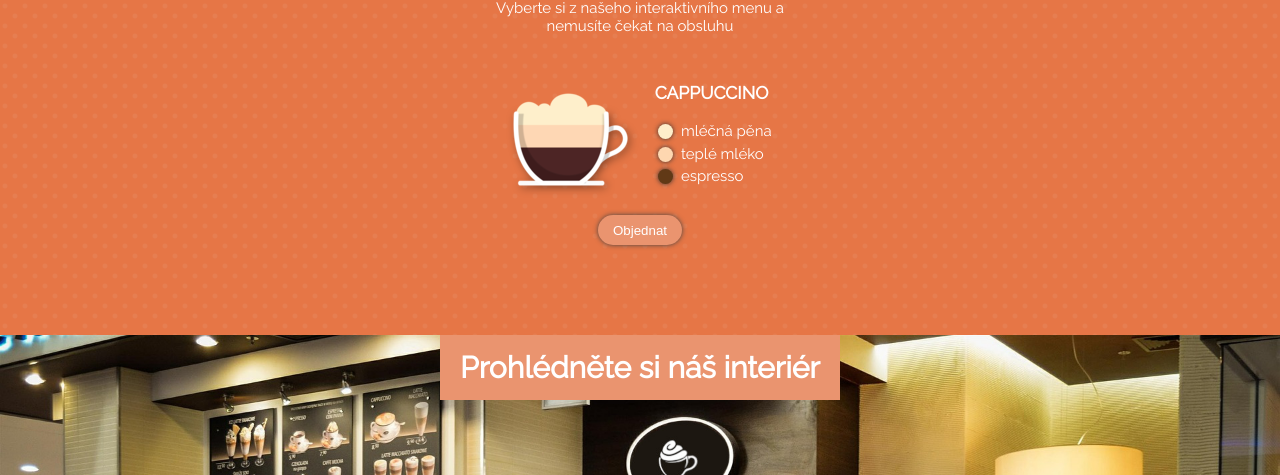
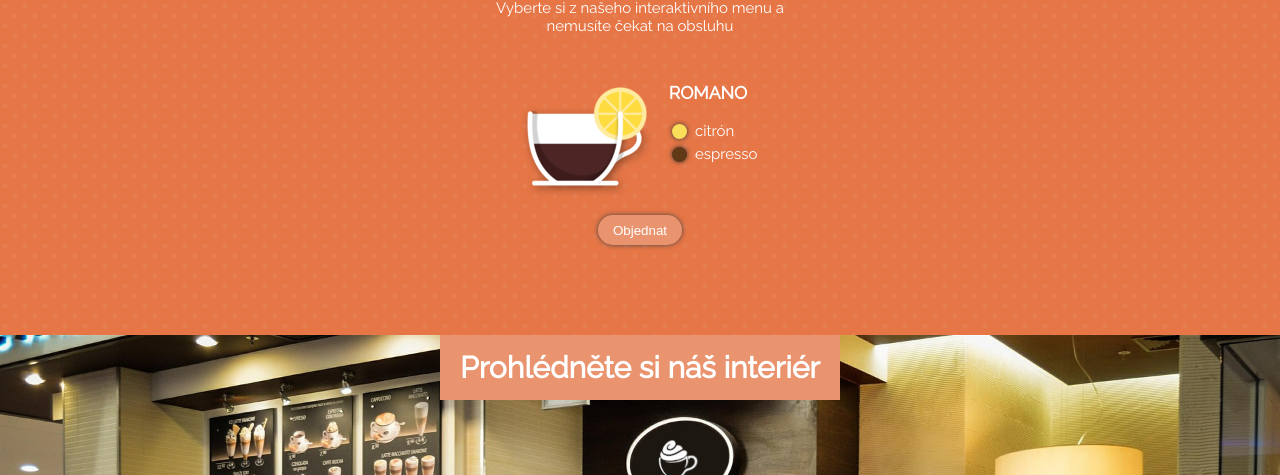
Before and after one commit to MiliWag/cafelora, a website built with webpack: page src/index.html in a window 1280 px wide. Shown: the part 739-1214 px from the top of the page. Built offline with nearby package versions, Linux system fonts and the light colour scheme.

Commit message:
Nápoj jako komponenta

```diff
--- /dev/null
+++ b/src/Drink/index.js
@@ -0,0 +1,98 @@
+'use strict';
+
+import './style.css';
+import { Layer } from '../Layer/index';
+
+let props = {
+  id: 'romano',
+  name: 'Romano',
+  ordered: false,
+  layers: [
+    {
+      color: '#fbdf5b',
+      label: 'citrón',
+    },
+    {
+      color: '#613916',
+      label: 'espresso',
+    },
+  ],
+};
+
+export const Drink = (props) => {
+  const drinkList = document.querySelector('.drinks-list');
+
+  const drink = document.createElement('div');
+  drink.className = 'drink';
+  drinkList.appendChild(drink);
+
+  const drinkProduct = document.createElement('div');
+  drinkProduct.className = 'drink__product';
+  drink.appendChild(drinkProduct);
+
+  const drinkCup = document.createElement('div');
+  drinkCup.className = 'drink__cup';
+  drinkProduct.appendChild(drinkCup);
+
+  const img = document.createElement('img');
+  img.src = `/assets/cups/${props.id}.png`;
+  drinkCup.appendChild(img);
+
+  const drinkInfo = document.createElement('div');
+  drinkInfo.className = 'drink__info';
+  drinkProduct.appendChild(drinkInfo);
+
+  const h3Elm = document.createElement('h3');
+  h3Elm.textContent = `${props.name}`;
+  drinkInfo.appendChild(h3Elm);
+
+  const drinkControls = document.createElement('div');
+  drinkControls.className = 'drink__controls';
+  drink.appendChild(drinkControls);
+
+  // tlačítko objednávky
+  const orderButton = document.createElement('button');
+  orderButton.className = 'order-btn';
+  orderButton.textContent = 'Objednat';
+  drinkControls.appendChild(orderButton);
+
+  // funkce, která mění Objednat na Zrušit
+  const order = document.querySelector('.order-btn');
+  const selectedOrder = document.querySelector('.drink__cup');
+  let isOrdered = true;
+
+  order.addEventListener('click', (e) => {
+    if (isOrdered) {
+      order.textContent = 'Zrušit';
+      selectedOrder.classList.add('drink__cup--selected');
+      isOrdered = false;
+    } else {
+      order.textContent = 'Objednat';
+      selectedOrder.classList.remove('drink__cup--selected');
+      isOrdered = true;
+    }
+  });
+
+  props.layers.forEach((layer) => {
+    const appElm = document.querySelector('.drink__info');
+    appElm.innerHTML += Layer(layer);
+  });
+
+  return drink;
+};
+
+Drink(props);
+
+/* `<div class="drink">
+  <div class="drink__product">
+    <div class="drink__cup">
+      <img src="/assets/cups/${props.id}.png" />
+    </div>
+    <div class="drink__info">
+      <h3>${props.name}</h3>
+    </div>
+  </div>
+  <div class="drink__controls">
+    <button class="order-btn">Objednat</button>
+  </div>
+  </div>`*/
--- /dev/null
+++ b/src/Drink/style.css
@@ -0,0 +1,61 @@
+.drink {
+  padding: 2rem;
+}
+
+.drink__product {
+  display: flex;
+}
+
+.drink__cup {
+  width: 9rem;
+  height: 9rem;
+}
+
+.drink__cup img {
+  width: 9rem;
+  height: 9rem;
+}
+
+.drink__cup--selected {
+  background-image: url('./img/cup-selected.png');
+  background-size: contain;
+}
+
+.drink__cup--selected img {
+  display: none;
+}
+
+.drink__info {
+  margin-left: 1rem;
+}
+
+.drink__controls {
+  margin-top: 1rem;
+
+  text-align: center;
+}
+
+.order-btn {
+  padding: 0.5rem 1rem;
+
+  color: white;
+  background-color: #ea946f;
+  border: none;
+  box-shadow: 0 0 5px #444;
+  border-radius: 1rem;
+
+  transition: 300ms;
+  cursor: pointer;
+}
+
+.order-btn:hover {
+  transform: scale(1.1);
+}
+
+.order-btn:focus {
+  outline: none;
+}
+
+.order-btn:active {
+  background-color: #e67e51;
+}
--- a/src/index.html
+++ b/src/index.html
@@ -38,21 +38,7 @@
           Vyberte si z našeho interaktivního menu a nemusíte čekat na obsluhu
         </p>
 
-        <div class="drinks-list">
-          <div class="drink">
-            <div class="drink__product">
-              <div class="drink__cup">
-                <img src="/assets/cups/cappuccino.png" />
-              </div>
-              <div class="drink__info">
-                <h3>Cappuccino</h3>
-              </div>
-            </div>
-            <div class="drink__controls">
-              <button class="order-btn">Objednat</button>
-            </div>
-          </div>
-        </div>
+        <div class="drinks-list"></div>
       </div>
     </section>
 
--- a/src/index.js
+++ b/src/index.js
@@ -1,5 +1,6 @@
 import './style.css';
 import { Layer } from './Layer/index';
+import { Drink } from './Drink/index';
 
 console.log('funguju!');
 
@@ -37,7 +38,7 @@ order.addEventListener('click', (e) => {
 });
 
 // Seznam ingrediencí
-const layers = [
+/*let layers = [
   {
     color: '#feeeca',
     label: 'mléčná pěna',
@@ -55,4 +56,4 @@ const layers = [
 layers.forEach((layer) => {
   const appElm = document.querySelector('.drink__info');
   appElm.innerHTML += Layer(layer);
-});
+});*/
--- a/src/style.css
+++ b/src/style.css
@@ -149,68 +149,6 @@ nav a:hover {
   margin-bottom: 4rem;
 }
 
-.drink {
-  padding: 2rem;
-}
-
-.drink__product {
-  display: flex;
-}
-
-.drink__cup {
-  width: 9rem;
-  height: 9rem;
-}
-
-.drink__cup img {
-  width: 9rem;
-  height: 9rem;
-}
-
-.drink__cup--selected {
-  background-image: url('./img/cup-selected.png');
-  background-size: contain;
-}
-
-.drink__cup--selected img {
-  display: none;
-}
-
-.drink__info {
-  margin-left: 1rem;
-}
-
-.drink__controls {
-  margin-top: 1rem;
-
-  text-align: center;
-}
-
-.order-btn {
-  padding: 0.5rem 1rem;
-
-  color: white;
-  background-color: #ea946f;
-  border: none;
-  box-shadow: 0 0 5px #444;
-  border-radius: 1rem;
-
-  transition: 300ms;
-  cursor: pointer;
-}
-
-.order-btn:hover {
-  transform: scale(1.1);
-}
-
-.order-btn:focus {
-  outline: none;
-}
-
-.order-btn:active {
-  background-color: #e67e51;
-}
-
 .gallery {
   padding-top: 0;
   height: 100vh;
```
Also changed, not shown: src/Drink/img/cup-selected.png (renamed from src/img/cup-selected.png).
